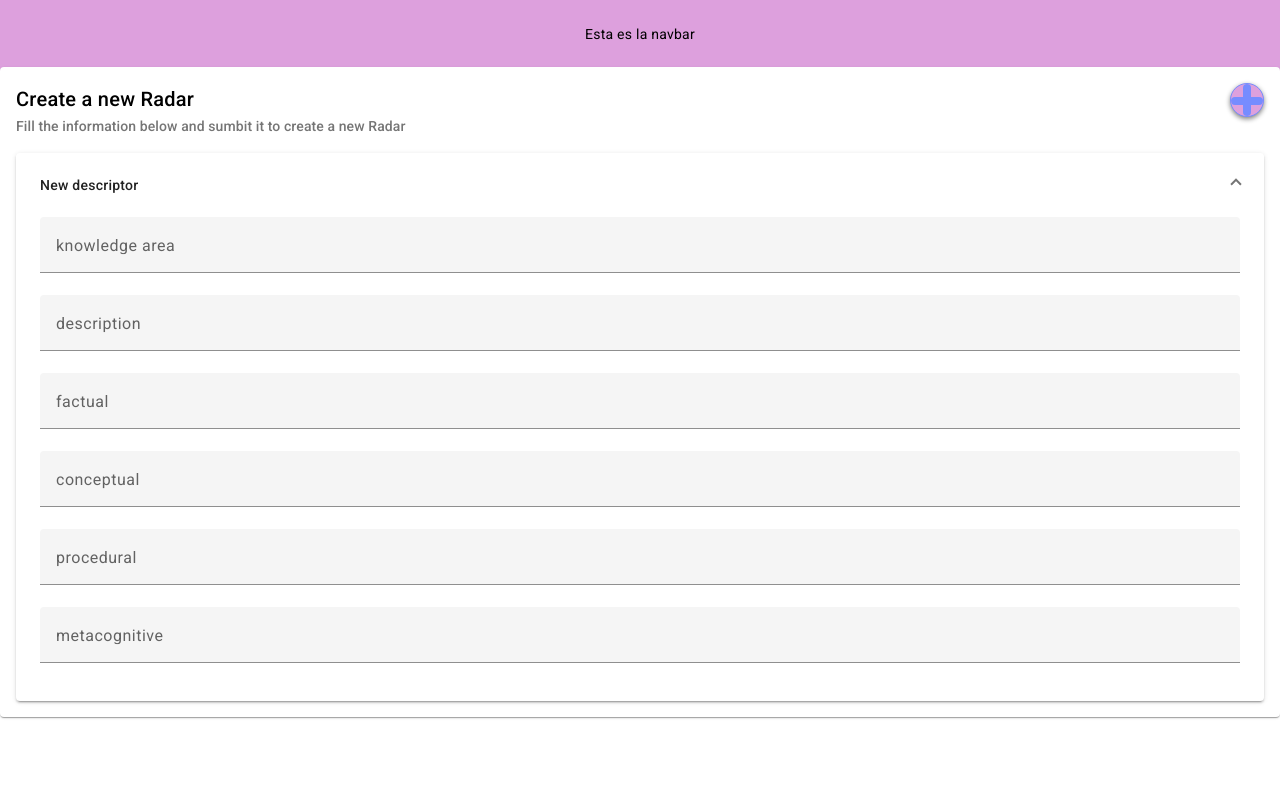
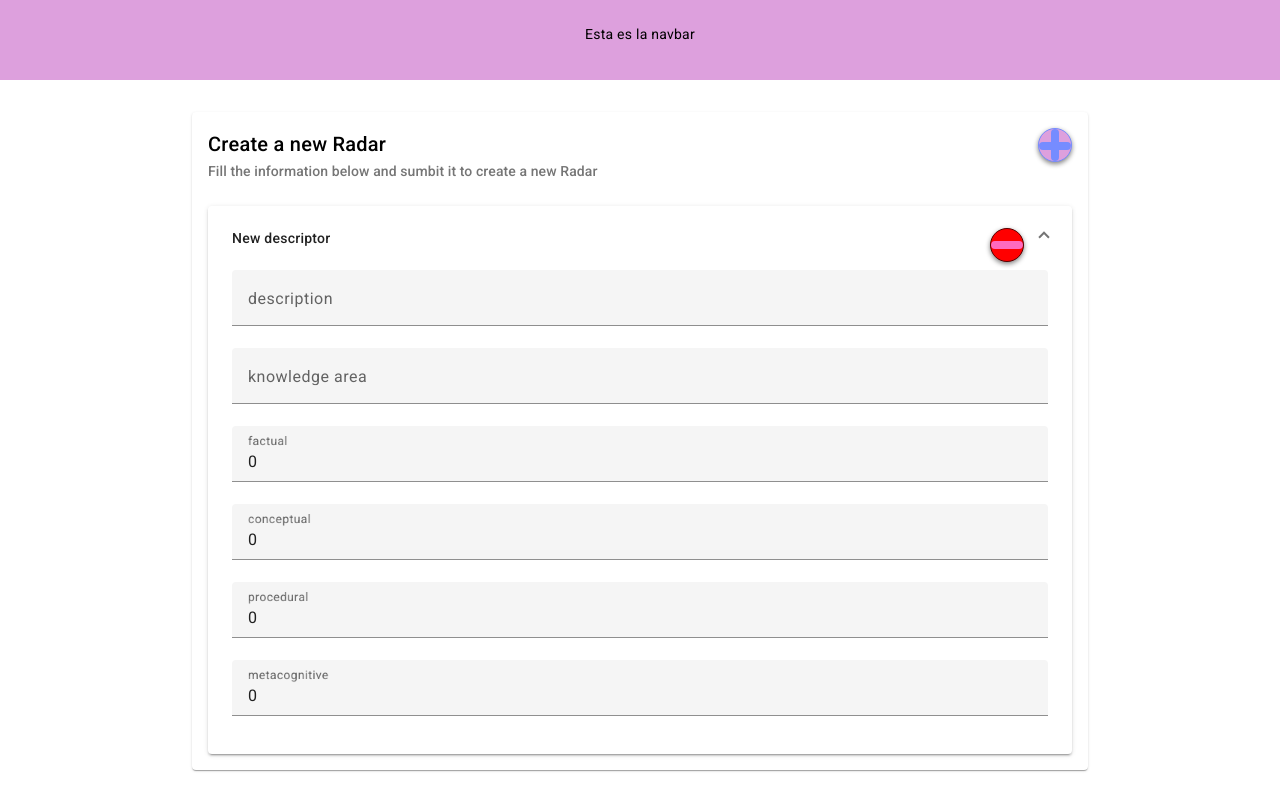
Before and after one commit to isan-san/sofka-radar, an Angular app: page /radar/new in a window 1280 px wide. Both pictures are taken after a click on the button "New descriptor". Built offline with nearby package versions, Linux system fonts and the light colour scheme.

Commit message:
Finished Form design but is still mising functionality

```diff
--- a/src/app/Components/Pages/new-radar-page/new-radar-page.component.html
+++ b/src/app/Components/Pages/new-radar-page/new-radar-page.component.html
@@ -5,45 +5,80 @@
       <mat-card-subtitle>
         Fill the information below and sumbit it to create a new Radar
       </mat-card-subtitle>
-      <div class="add-radar-icon">
+      <div class="add-radar-icon" (click)="addDescriptor()">
         <div class="vertical-line"></div>
         <div class="horizontal-line"></div>
       </div>
     </mat-card-header>
     <mat-card-content class="radar-form-content">
-      <form class="rada-form-mat">
+      <form
+        class="radar-form-mat"
+        *ngFor="let item of descriptorList; let index = index"
+      >
         <mat-accordion>
           <mat-expansion-panel>
             <mat-expansion-panel-header>
-              <mat-panel-title>New descriptor</mat-panel-title>
+              <div class="remove-radar-icon" (click)="removeDescriptor(index)">
+                <div class="vertical-line"></div>
+                <div class="horizontal-line"></div>
+              </div>
+              <mat-panel-title>{{
+                item.description ? item.description : "New descriptor"
+              }}</mat-panel-title>
             </mat-expansion-panel-header>
-            <mat-form-field class="form-input form-header-field">
-              <mat-label>knowledge area</mat-label>
-              <input matInput placeholder="Write the knowledge area" value="" />
-            </mat-form-field>
             <mat-form-field class="form-input">
               <mat-label>description</mat-label>
               <input
                 matInput
                 placeholder="Write a short description for the descriptor"
-                value=""
+                [(ngModel)]="item.description"
+                [name]="'description'+index+item.description"
+              />
+            </mat-form-field>
+            <mat-form-field class="form-input form-header-field">
+              <mat-label>knowledge area</mat-label>
+              <input
+                matInput
+                placeholder="Write the knowledge area"
+                [(ngModel)]="item.knowledgeArea"
+                [name]="'knowledgeArea'+index+item.description"
               />
             </mat-form-field>
             <mat-form-field class="form-input">
               <mat-label>factual</mat-label>
-              <input matInput placeholder="Enter the approval value" value="" />
+              <input
+                matInput
+                placeholder="Enter the approval value"
+                [(ngModel)]="item.factual"
+                [name]="'factual'+index+item.description"
+              />
             </mat-form-field>
             <mat-form-field class="form-input">
               <mat-label>conceptual</mat-label>
-              <input matInput placeholder="Enter the approval value" value="" />
+              <input
+                matInput
+                placeholder="Enter the approval value"
+                [(ngModel)]="item.conceptual"
+                [name]="'conceptual'+index+item.description"
+              />
             </mat-form-field>
             <mat-form-field class="form-input">
               <mat-label>procedural</mat-label>
-              <input matInput placeholder="Enter the approval value" value="" />
+              <input
+                matInput
+                placeholder="Enter the approval value"
+                [(ngModel)]="item.procedural"
+                [name]="'procedural'+index+item.description"
+              />
             </mat-form-field>
             <mat-form-field class="form-input">
               <mat-label>metacognitive</mat-label>
-              <input matInput placeholder="Enter the approval value" value="" />
+              <input
+                matInput
+                placeholder="Enter the approval value"
+                [(ngModel)]="item.metacognitive"
+                [name]="'metacognitive'+index+item.description"
+              />
             </mat-form-field>
           </mat-expansion-panel>
         </mat-accordion>
--- a/src/app/Components/Pages/new-radar-page/new-radar-page.component.scss
+++ b/src/app/Components/Pages/new-radar-page/new-radar-page.component.scss
@@ -1,17 +1,22 @@
-.all-form-component{
+.all-form-component {
   width: 100%;
-  height: 70%;
+  // height: 70%;
   display: flex;
   align-items: center;
   justify-content: center;
-  .radar-form-content{
+  .radar-form {
+    width: 70vw;
+  }
+  .radar-form-content {
     margin-top: 1rem;
-    .rada-form-mat{
-      .form-input{
-        width: 100%;
-      }
+    .radar-form-mat {
+      margin-top: 0.5rem;
     }
   }
+}
+.form-input {
+  display: block;
+  width: 100%;
 }
 .add-radar-icon {
   background-color: plum;
@@ -23,7 +28,7 @@
   overflow: hidden;
   border: 1px solid rgb(118, 140, 255);
   box-shadow: 0px 2px 5px grey;
-  &:hover{
+  &:hover {
     background-color: whitesmoke;
   }
   .horizontal-line {
@@ -44,3 +49,26 @@
     left: 0.75rem;
   }
 }
+.remove-radar-icon {
+  background-color: rgb(255, 0, 0);
+  width: 2rem;
+  height: 2rem;
+  border-radius: 50%;
+  position: absolute;
+  right: 3rem;
+  bottom: 0.5rem;
+  overflow: hidden;
+  border: 1px solid rgb(86, 0, 0);
+  box-shadow: 0px 2px 5px grey;
+  &:hover {
+    background-color: whitesmoke;
+  }
+  .horizontal-line {
+    position: relative;
+    width: 100%;
+    height: 0.5rem;
+    background-color: rgb(255, 106, 190);
+    border-radius: 0.25rem;
+    top: 0.75rem;
+  }
+}
--- a/src/app/Components/Pages/new-radar-page/new-radar-page.component.ts
+++ b/src/app/Components/Pages/new-radar-page/new-radar-page.component.ts
@@ -1,4 +1,5 @@
 import { Component } from '@angular/core';
+import { Descriptor, defaultDescriptio as defaultDescriptior } from 'src/app/Models/Radar';
 
 @Component({
   selector: 'app-new-radar-page',
@@ -6,5 +7,21 @@ import { Component } from '@angular/core';
   styleUrls: ['./new-radar-page.component.scss']
 })
 export class NewRadarPageComponent {
-
+  descriptorList:Descriptor[] = [
+    {
+      knowledgeArea: "",
+      description: "",
+      factual: 0,
+      conceptual: 0,
+      procedural: 0,
+      metacognitive: 0,
+      approvalLevel: 0,
+    },
+  ];
+  addDescriptor(){
+    this.descriptorList.push(defaultDescriptior);
+  }
+  removeDescriptor(index:number){
+    this.descriptorList=[...this.descriptorList.slice(0,index-1), ...this.descriptorList.slice(index)];
+  }
 }
--- a/src/app/Models/Radar.ts
+++ b/src/app/Models/Radar.ts
@@ -3,7 +3,7 @@ export interface Radar {
   descriptorList: Descriptor[];
 }
 
-interface Descriptor {
+export interface Descriptor {
   knowledgeArea: string;
   description: string;
   factual: number;
@@ -17,3 +17,13 @@ export const defaultRadar: Radar = {
   radarId: '',
   descriptorList: [],
 };
+
+export const defaultDescriptio: Descriptor = {
+  knowledgeArea: '',
+  description: '',
+  factual: 0,
+  conceptual: 0,
+  procedural: 0,
+  metacognitive: 0,
+  approvalLevel: 0,
+};
--- a/src/app/app.module.ts
+++ b/src/app/app.module.ts
@@ -15,6 +15,7 @@ import { MatCardModule } from '@angular/material/card';
 import { NewRadarPageComponent } from './Components/Pages/new-radar-page/new-radar-page.component';
 import { MatFormFieldModule } from '@angular/material/form-field';
 import { MatInputModule } from '@angular/material/input';
+import { FormsModule } from '@angular/forms';
 
 @NgModule({
   declarations: [
@@ -35,6 +36,7 @@ import { MatInputModule } from '@angular/material/input';
     MatExpansionModule,
     MatGridListModule,
     MatCardModule,
+    FormsModule
   ],
   providers: [],
   bootstrap: [AppComponent],
```
